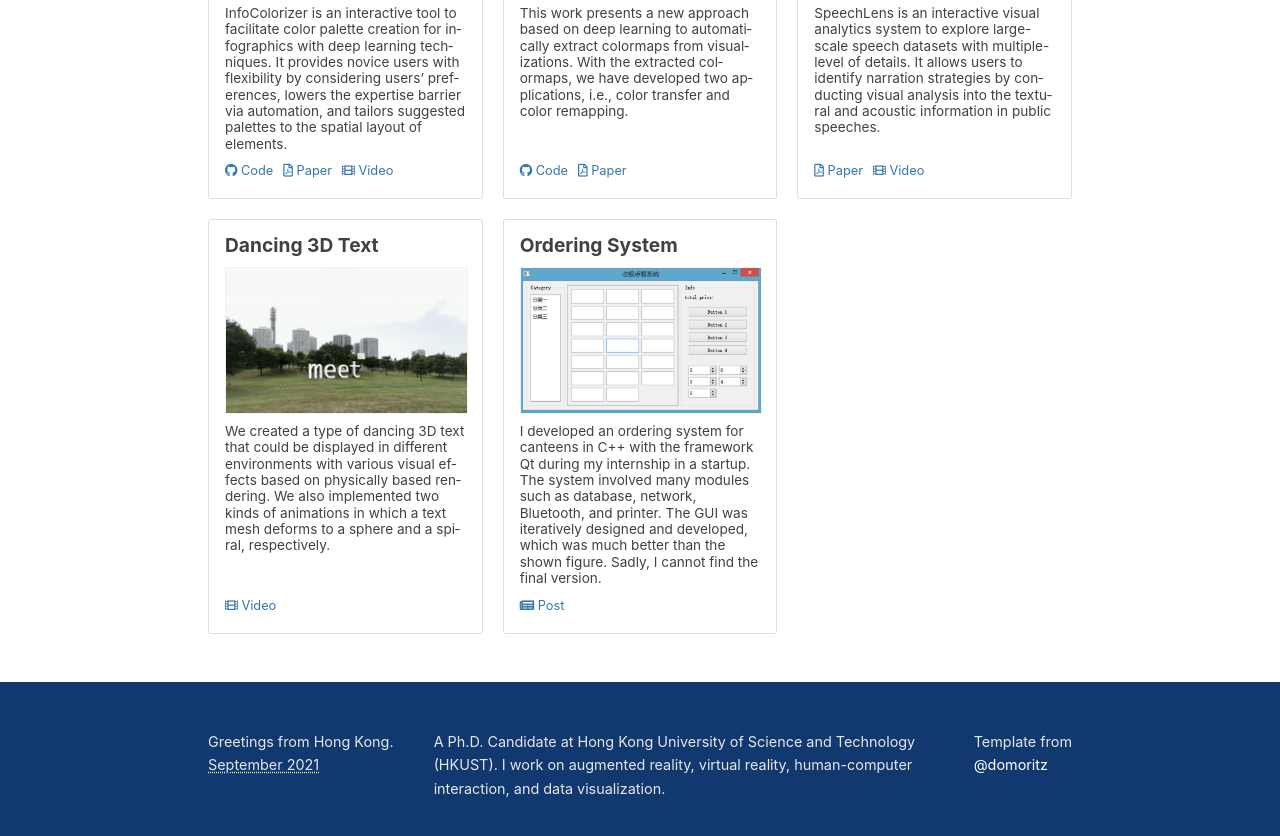
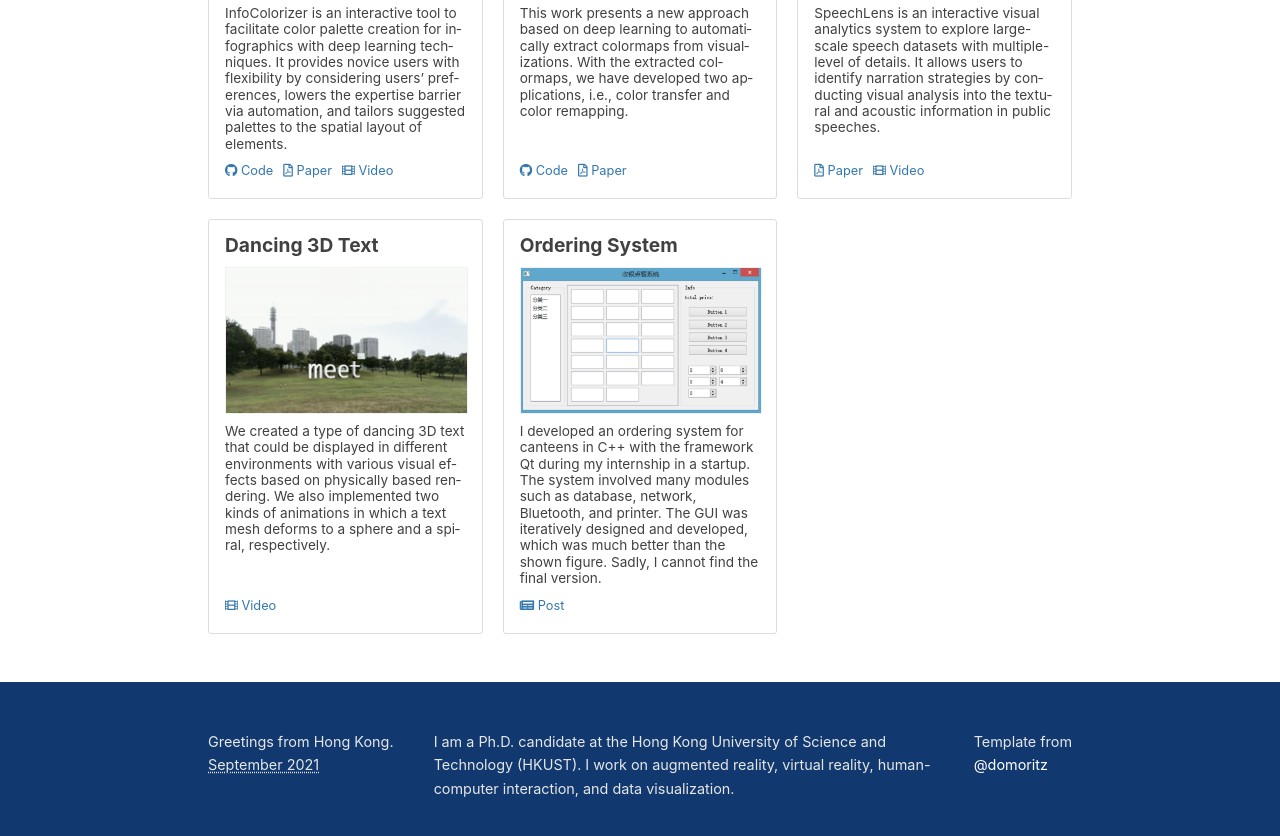
Before and after one commit to yuanlinping/yuanlinping.github.io, a Jekyll site: the page built from projects.md, in a window 1280 px wide, cut to the strip 347-1196 px from the top of the page. Shown: the top 836 px of the strip. Built offline with Jekyll 4.4.1, drawn with Linux system fonts in a browser that asks for light colours.

Commit message:
check grammar issues in the home page

```diff
--- a/_config.yml
+++ b/_config.yml
@@ -1,7 +1,7 @@
 # Site settings
 title: Linping YUAN
 description: > # this means to ignore newlines until "baseurl:"
-   A Ph.D. Candidate at Hong Kong University of Science and Technology (HKUST). I work on augmented reality, virtual reality, human-computer interaction, and data visualization.
+   I am a Ph.D. candidate at the Hong Kong University of Science and Technology (HKUST). I work on augmented reality, virtual reality, human-computer interaction, and data visualization.
 baseurl: "" # the subpath of your site, e.g. /blog
 url: "https://yuanlinping.github.io" # the base hostname & protocol for your site
 production_url: "https://yuanlinping.github.io"
```
Also changed, not shown: index.md (+2 -2 lines).
